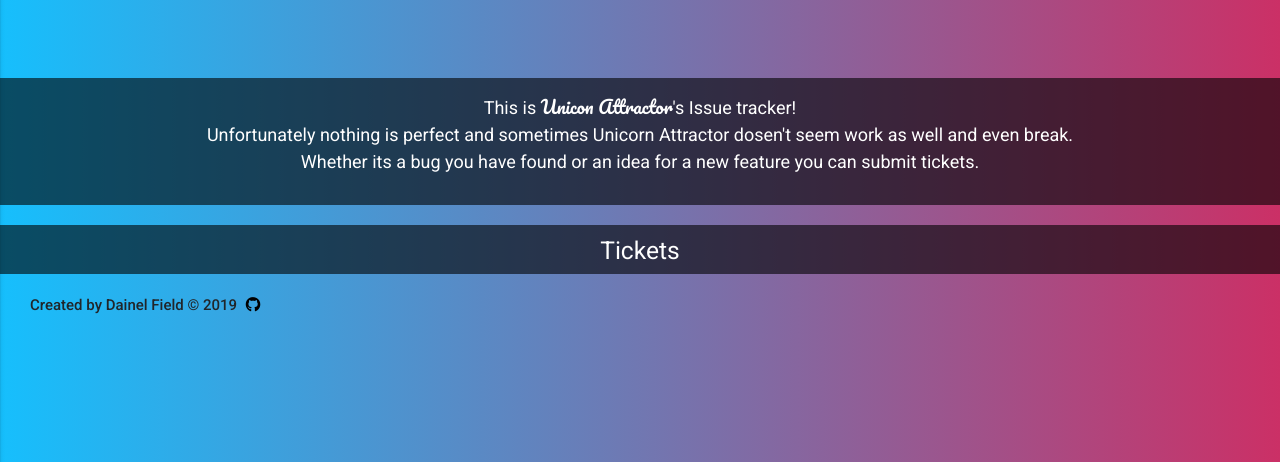
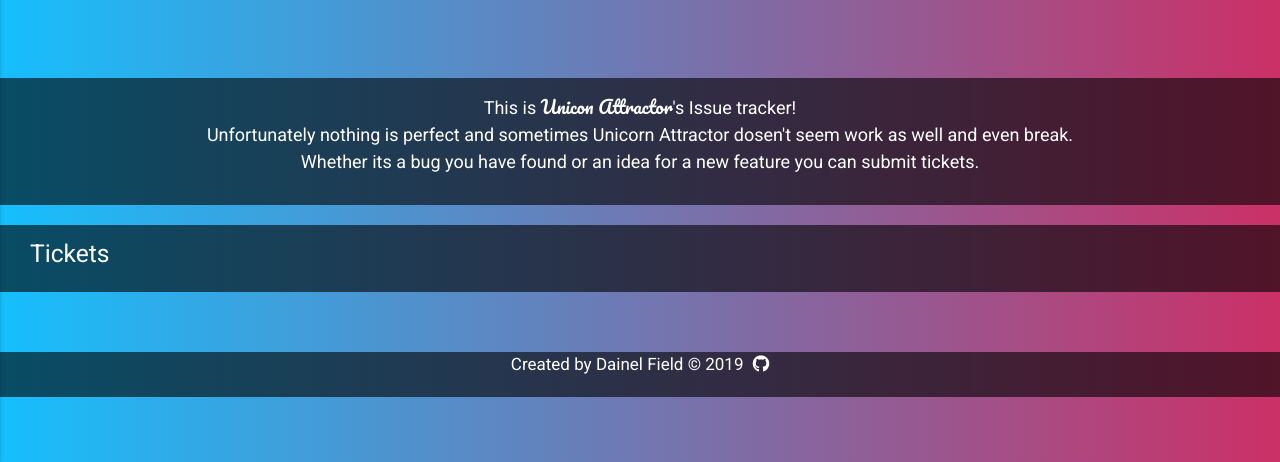
Before and after one commit to dan360z/Full-Stack-Project, a Django app: page / in a window 1280 px wide. Shown: the part 338-800 px from the top of the page. Run offline with Django 3.2, Linux system fonts and the light colour scheme; data that the repository does not hold is empty; some libraries are stand-ins or nearby versions.

Commit message:
Styled tickets.html, fixed layout and cleaned up code

```diff
--- a/static/scss/custom.css
+++ b/static/scss/custom.css
@@ -3,6 +3,9 @@
 body {
   background-image: linear-gradient(to right, #16bffd, #cb3066);
   font-family: 'Roboto', sans-serif; }
+
+.opacity {
+  background-color: #00000099; }
 
 nav {
   background-color: #00000099; }
@@ -38,8 +41,7 @@
     font-family: 'Pacifico', cursive; }
 
 .intro {
-  padding: 15px 10px;
-  background-color: #00000099; }
+  padding: 15px 10px; }
   .intro p {
     color: #fff;
     font-size: 18px; }
@@ -47,11 +49,15 @@
       font-family: 'Pacifico', cursive; }
 
 /*----------------Tickets-------------------------------------*/
+.tickets-wrapper {
+  padding-bottom: 10px;
+  margin-bottom: 60px; }
+
 .tickets-heading {
-  background-color: #00000099;
   color: #fff; }
-  .tickets-heading h4 {
-    margin: 4px 0; }
+  .tickets-heading h5 {
+    padding: 15px 0;
+    margin: 0; }
 
 .feature-bg {
   background-color: #1782f1; }
@@ -108,12 +114,16 @@
 
 /*----------------Footer-------------------------------------*/
 footer {
-  font-weight: 500; }
+  position: absolute;
+  left: 0;
+  text-align: center;
+  font-size: 17px;
+  color: #fff; }
   footer p {
     margin: 0px; }
   footer a {
     margin-left: 5px;
-    color: #000; }
+    color: #fff; }
     footer a:hover {
       color: #4b4b4b; }
 
--- a/static/scss/custom.scss
+++ b/static/scss/custom.scss
@@ -6,6 +6,10 @@
 body {
     background-image: linear-gradient(to right, #16bffd, #cb3066);
     font-family: 'Roboto', sans-serif;
+}
+
+.opacity {
+    background-color:#00000099;
 }
 
 nav {
@@ -55,7 +59,6 @@
 }
  .intro {
     padding: 15px 10px;
-    background-color:#00000099;
     p {
         color: #fff;
         font-size: 18px;
@@ -68,11 +71,16 @@
 
 /*----------------Tickets-------------------------------------*/
 
+.tickets-wrapper {
+    padding-bottom: 10px;
+    margin-bottom: 60px;
+}
+
 .tickets-heading {
-    background-color:#00000099;
     color: #fff;
-    h4 {
-        margin: 4px 0;
+    h5 {
+        padding: 15px 0;
+        margin: 0;
     }
 }
 
@@ -147,13 +155,17 @@
 /*----------------Footer-------------------------------------*/
 
 footer {
-    font-weight: 500;
+    position: absolute;
+    left: 0;
+    text-align: center;
+    font-size: 17px;
+    color: #fff;
     p {
         margin: 0px;
     }
     a {
         margin-left: 5px;
-        color: #000;
+        color: #fff;
         &:hover {
             color: rgb(75, 75, 75);
         }
--- a/templates/base.html
+++ b/templates/base.html
@@ -27,14 +27,14 @@
         <!--Materialize Navigation Menu-->
         <nav>
             <div class="nav-wrapper">
-                <a href="#" class="brand-logo">Issue Tracker</a>
+                <a href="{% url 'index' %}" class="brand-logo">Issue Tracker</a>
                 <a href="#" data-activates="mobile-demo" class="button-collapse"><i class="material-icons">menu</i></a>
                 <ul class="right hide-on-med-and-down">
-                    <li><a href="#">Home</a></li>
+                    <li><a href="{% url 'index' %}">Home</a></li>
                     <li><a href="#">##</a></li>
                 </ul>
                 <ul class="side-nav" id="mobile-demo">
-                    <li><a href="#">Home</a></li>
+                    <li><a href="{% url 'index' %}">Home</a></li>
                     <li><a href="#">##</a></li>
                 </ul>
             </div>
@@ -46,7 +46,7 @@
     {% block content %}
     {% endblock %}
 
-    <footer class="container-fluid">
+    <footer class="container-fluid opacity">
         <!--Author & Github Link-->
         <div class="row">
             <div class="col-12">
--- a/tickets/templates/tickets.html
+++ b/tickets/templates/tickets.html
@@ -1,6 +1,5 @@
 {% extends 'base.html' %}
 {% block content %}
-
 
 <main>
 
@@ -11,7 +10,7 @@
         </div>
     </section>
 
-    <section class="row">
+    <section class="row opacity">
         <div class="col-12 text-center intro">
             <p>This is <span>Unicon Attractor</span>'s Issue tracker!<br>
                 Unfortunately nothing is perfect and sometimes Unicorn Attractor dosen't seem work as well and even
@@ -20,12 +19,11 @@
         </div>
     </section>
 
-    <section class="row">
-        <div class="col s12 text-center tickets-heading">
+    <section class="container-fluid opacity tickets-wrapper">
+
+        <div class="col s12 tickets-heading">
             <h5>Tickets</h5>
         </div>
-    </section>
-    <section class="container-fluid">
         {% for ticket in tickets %}
         <div class="row">
             {% if ticket.category.category == "Feature" %}
```
Also changed, not shown: 1 other file.
